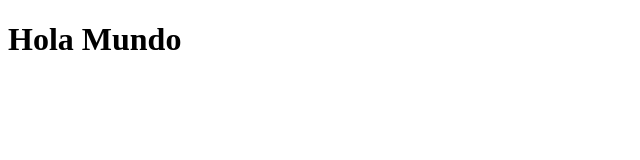
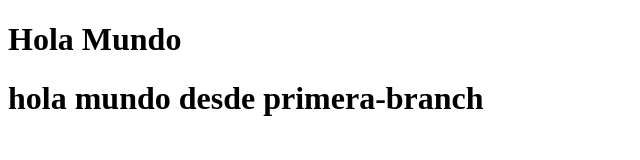
Before and after one commit to CodeStart-ER/gitclass, a plain HTML site: page index.html in a window 1280 px wide. Shown: the whole page, without its empty margins (0-640 px from the left). Drawn offline with Linux system fonts and the light colour scheme.

Commit message:
first commit primera-branch

```diff
--- a/index.html
+++ b/index.html
@@ -7,5 +7,6 @@
 </head>
 <body>
     <h1>Hola Mundo</h1>
+    <h1>hola mundo desde primera-branch</h1>
 </body>
 </html>
```
